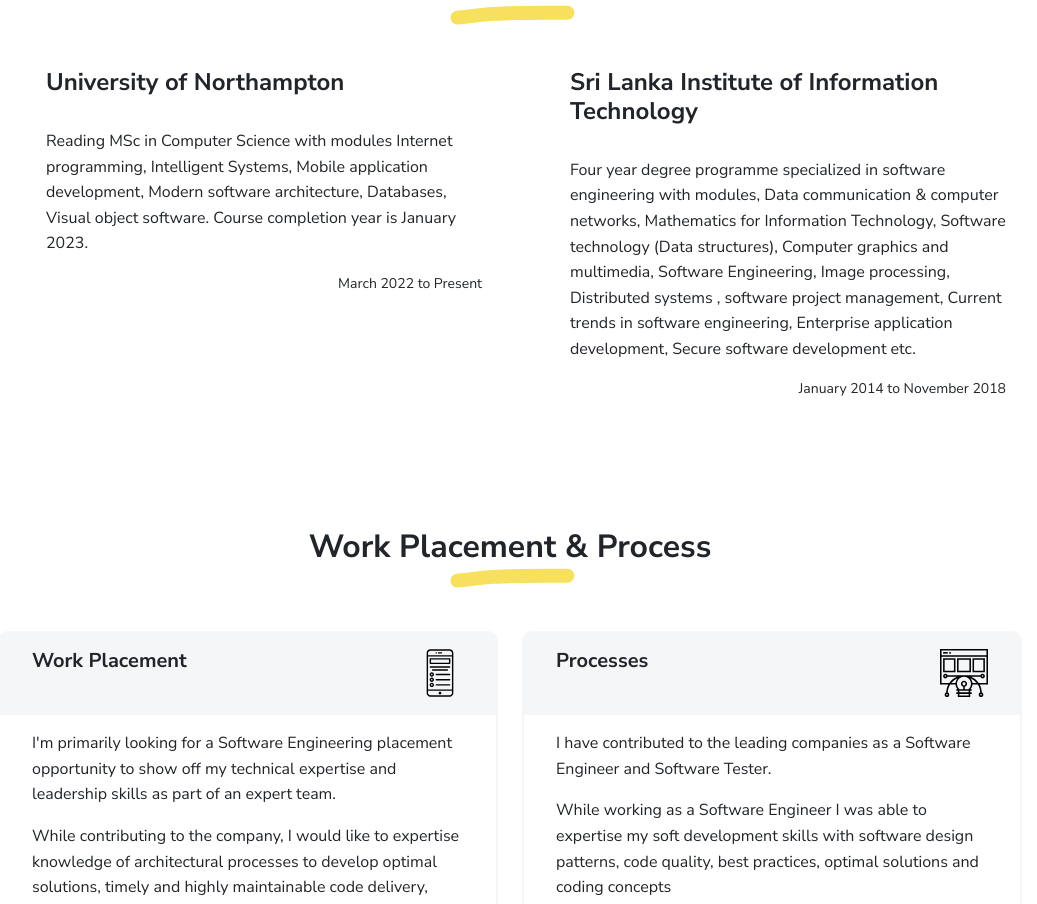
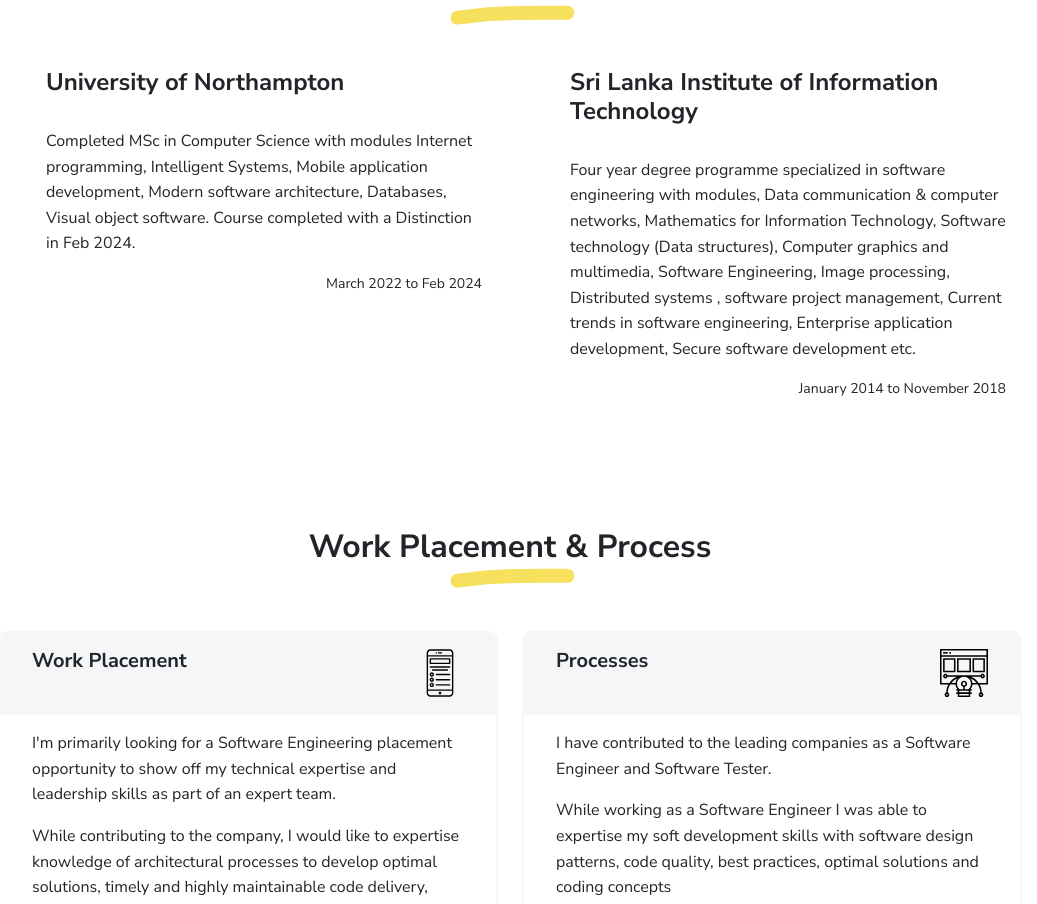
Before and after one commit to wshboteju/wshboteju.github.io, a plain HTML site: page index.html in a window 1280 px wide. Shown: the part 1880-2784 px from the top of the page, without its empty margins (130-1167 px from the left). Drawn offline with Linux system fonts and the light colour scheme.

Commit message:
Update index.html

```diff
--- a/index.html
+++ b/index.html
@@ -268,12 +268,12 @@
     <div class="row">
       <div class="col-md-6 mb-5" data-aos="fade-right" data-aos-delay="100">
         <h4 class="d-flex ms-md-4">University of Northampton</h4>
-        <div class="d-flex ms-md-3"><span class="m-2">Reading MSc in Computer Science with modules Internet programming, Intelligent Systems, Mobile application development, Modern software architecture, Databases, Visual object software.
-          Course completion year is January 2023.</span></div>
+        <div class="d-flex ms-md-3"><span class="m-2">Completed MSc in Computer Science with modules Internet programming, Intelligent Systems, Mobile application development, Modern software architecture, Databases, Visual object software.
+          Course completed with a Distinction in Feb 2024.</span></div>
         <div class="d-flex justify-content-end align-items-end">
           <div class="text-end me-2">
             <div class="fw-bolder"></div>
-            <div class="text-small">March 2022 to Present</div>
+            <div class="text-small">March 2022 to Feb 2024</div>
           </div>
         </div>
       </div>
```
